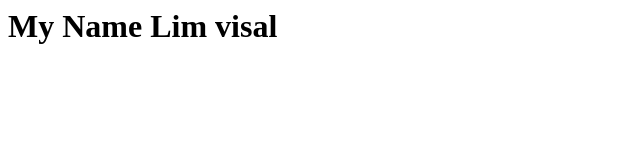
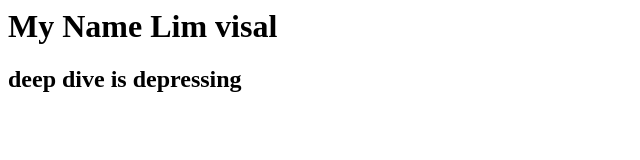
Before and after one commit to visalboyloy/visalboyloy.github.io, a plain HTML site: page index.html in a window 1280 px wide. Shown: the whole page, without its empty margins (0-640 px from the left). Drawn offline with Linux system fonts and the light colour scheme.

Commit message:
Update index.html

```diff
--- a/index.html
+++ b/index.html
@@ -3,6 +3,7 @@
 </title></head>
 <body>
 <h1>My Name Lim visal </h1>
+<h2> deep dive is depressing </h2>
 
 </body>
 </html>
```
